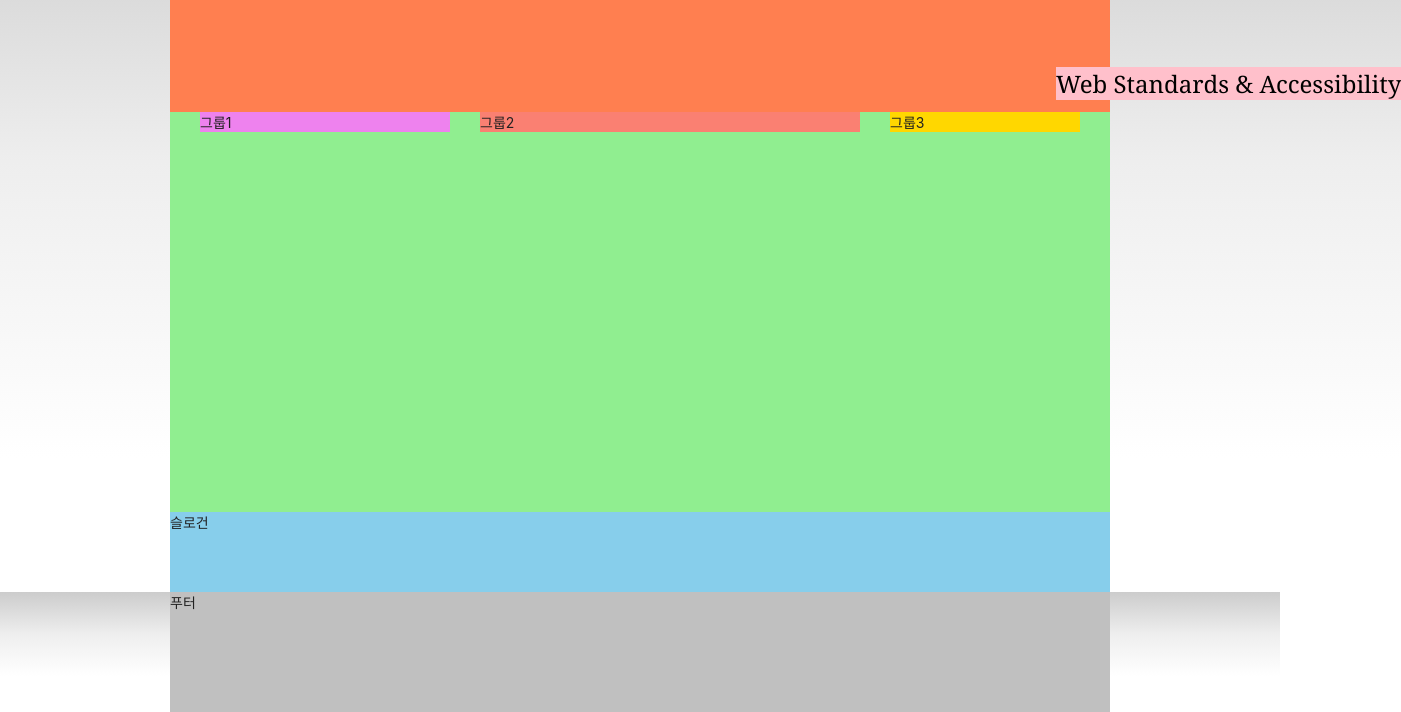
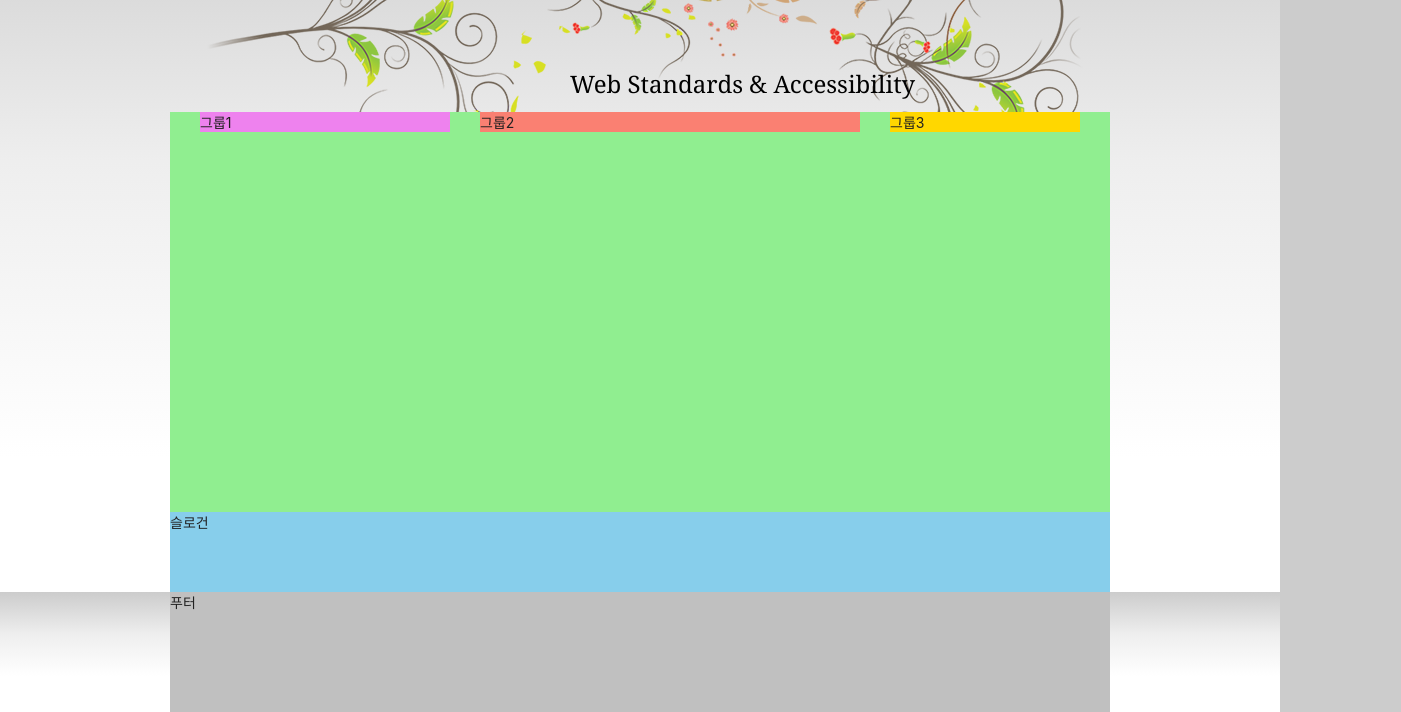
Before and after one commit to leejh4197/HTML5, a plain HTML site: page index.html in a window 1280 px wide. Shown: the part 135-847 px from the top of the page, 1401 px wide, since content can reach past the window. Drawn offline with Linux system fonts and the light colour scheme; a web font is replaced by a local one.

Commit message:
css배경 수정

```diff
--- a/styles/style.css
+++ b/styles/style.css
@@ -33,12 +33,13 @@ body {
   /* em, rem 단위를 사용해보기 */
   font-size: 1.4rem;
   color: #212121;
-  background: #ccc
-    linear-gradient(to bottom, #ccc 0%, #eee 35%, #fff 70%, #fff 100%);
   font-family: "Pretendard Variable", Pretendard, -apple-system,
     BlinkMacSystemFont, system-ui, Roboto, "Helvetica Neue", "Segoe UI",
     "Apple SD Gothic Neo", "Noto Sans KR", "Malgun Gothic", "Apple Color Emoji",
     "Segoe UI Emoji", "Segoe UI Symbol", sans-serif;
+    background: url(./images/bg_flower.png) no-repeat 50% 0,
+    #ccc linear-gradient(to bottom, #ccc 0%, #eee 35%, #fff 70%, #fff 100%) repeat 0 0
+    ;
 }
 
 /* 레이아웃 */
@@ -53,7 +54,7 @@ body {
 
 /* 헤더 */
 .header {
-  background: #fff;
+  /* background: #fff; */
   padding: 0 30px;
   border-radius: 0 0 15px 15px;
   position: relative;
@@ -156,7 +157,6 @@ body {
 
 .menu-html,
 .menu-css,
-,
 .menu-standards {
   left: 0;
 }
@@ -211,29 +211,29 @@ body {
 @keyframes moveEffect {
   0% {
     font-size: 12px;
-    color: rgba(0, 0, 0, 0.2);
+    color: hsla(0, 0%, 0%, 0);
     transform: translate(0, 0);
   }
   100% {
     font-size: 24px;
-    color: rgba(0, 0, 0, 1);
+    color: hsla(0, 0%, 0%, 1);
     transform: translate(400px, 75px);
   }
 }
 
 .visual {
-  background: coral;
   height: 120px;
   position: relative;
 }
 
 .visual-text {
   font-family: Georgia, "Times New Roman", Times, serif;
-  background-color: pink;
   animation-name: moveEffect;
-  animation-duration: 2000ms;
+  animation-duration: 3000ms;
   animation-fill-mode: forwards;
-  display: inline-block;
+  animation-timing-function: ease-in-out;
+  /* display: inline-block; */
+  position: absolute;
 }
 
 /* 메인 */
```
